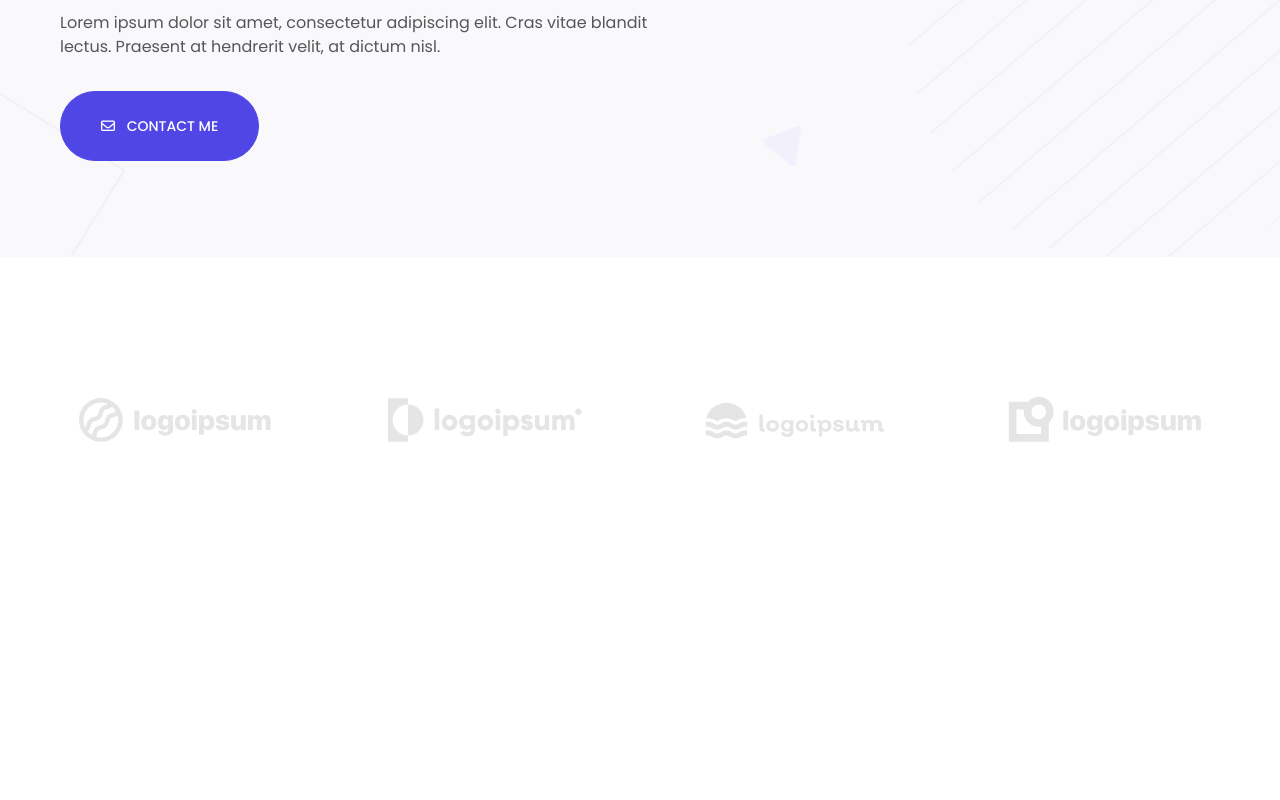
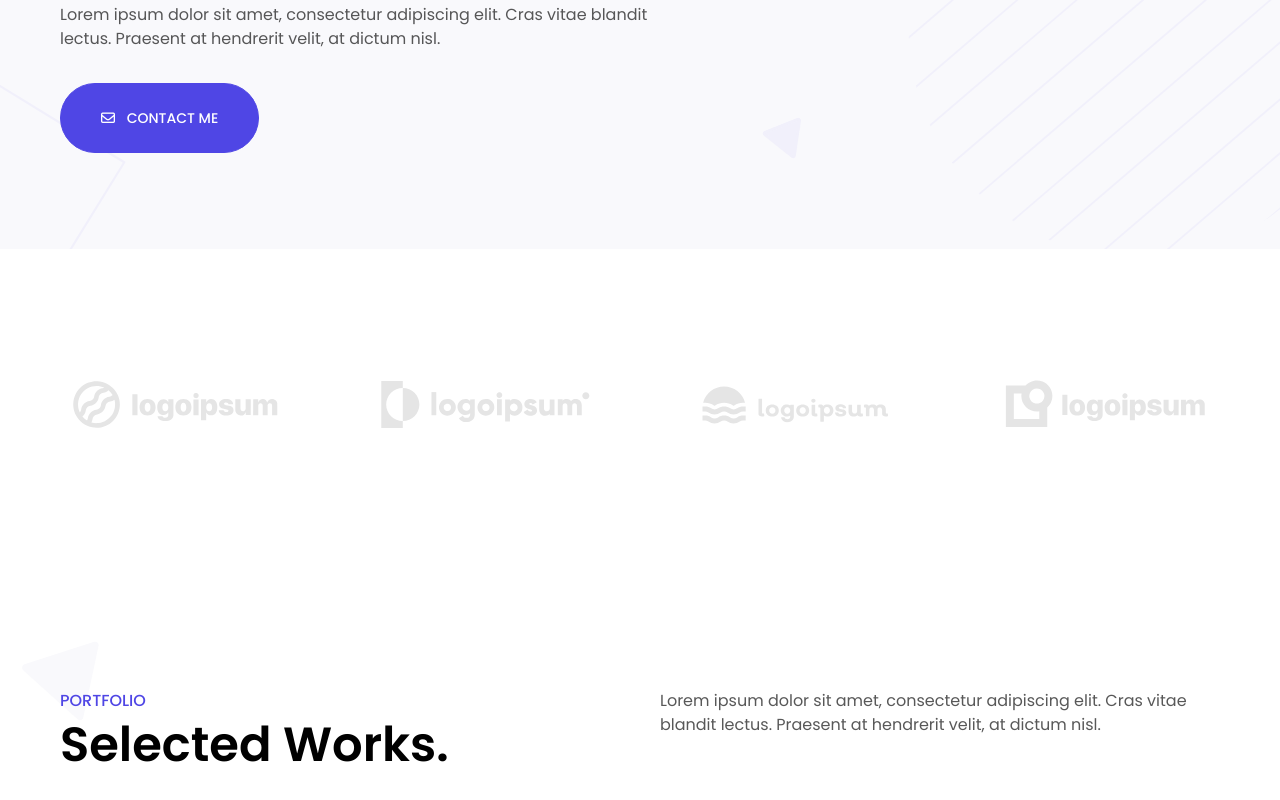
Before and after one commit to lyonsun/nextjs-blog, a Next.js app: page / in a window 1280 px wide. Shown: the part 1980-2780 px from the top of the page. Before the commit the page ends 2570 px from the top, so only its background shows below. Built offline with nearby package versions, Linux system fonts and the light colour scheme.

Commit message:
add portfolio element. styling changes to header, about, clients, hero and service elements.

```diff
--- a/components/header.js
+++ b/components/header.js
@@ -29,7 +29,7 @@ export default function Header() {
             <div className='relative px-5 py-8 max-w-[1200px] mx-auto flex justify-between items-center uppercase'>
                 <Link href='/'>
                     <a className='text-primary-600 font-semibold flex gap-1 items-center mr-4 h-9'>
-                        <span className='text-white bg-primary-600 text-xs rounded-full w-5 h-5 inline-flex justify-center items-center'>O</span> bserver
+                        <span className='text-white bg-primary-600 text-xs rounded-full w-5 h-5 inline-flex justify-center items-center'>B</span> utterfly
                     </a>
                 </Link>
                 <nav className='hidden md:flex gap-12 text-sm tracking-widest'>
--- a/components/layout.js
+++ b/components/layout.js
@@ -7,7 +7,7 @@ export default function Layout({ children }) {
         <>
             <Head>
                 <meta name="description" content="I'm a web developer based in Espoo. I'm passionate about building web applications and solving problems." />
-                <title>Observer - Liang Sun's Protfolio</title>
+                <title>Butterfly - Liang Sun's Protfolio</title>
             </Head>
             <Header />
             <main className='mt-[100px]'>{children}</main>
--- a/elements/about.js
+++ b/elements/about.js
@@ -9,7 +9,7 @@ export default function About() {
             <div className={styles["about__inner"]}>
                 <div className="px-5 py-24 max-w-[1200px] mx-auto">
                     <div className="about__content max-w-[600px] mx-auto md:mx-0 text-center md:text-left transition-all ease-in-out duration-300">
-                        <h2 className="uppercase text-primary-600 font-medium">Web Developer</h2>
+                        <h1 className="uppercase text-primary-600 font-medium">Web Developer</h1>
                         <div className="py-8 font-bold text-4xl leading-[60px] lg:text-6xl lg:leading-[78px] text-dark-gray transition-all ease-linear duration-300">Web Developer With 10 Years Of Experience.</div>
                         <div className="text-gray opacity-70">Lorem ipsum dolor sit amet, consectetur adipiscing elit. Cras vitae blandit lectus. Praesent at hendrerit velit, at dictum nisl.</div>
                         <div className="mt-8">
--- a/elements/clients.js
+++ b/elements/clients.js
@@ -2,20 +2,20 @@ import Image from "next/image";
 
 export default function Clients() {
     return (
-        <section className="clients">
-            <div className="max-w-[1200px] mx-auto my-32 px-5">
+        <section className="clients my-16 md:my-32">
+            <div className="max-w-[1200px] mx-auto px-5">
                 <div className="grid grid-cols-2 md:grid-cols-4 gap-7 md:gap-20">
-                    <div className="logo justify-self-center">
-                        <Image className="hover:brightness-50 transition ease-linear duration-300" width="200" height="70" src="/images/clients/logo-1.svg" alt="logo 1" />
+                    <div className="logo justify-self-center h-14 w-full max-w-[215px]">
+                        <Image className="hover:brightness-50 transition ease-linear duration-300" width="215" height="55" layout="responsive" src="/images/clients/logo-1.svg" alt="logo 1" />
                     </div>
-                    <div className="logo justify-self-center">
-                        <Image className="hover:brightness-50 transition ease-linear duration-300" width="200" height="70" src="/images/clients/logo-2.svg" alt="logo 2" />
+                    <div className="logo justify-self-center h-14 w-full max-w-[215px]">
+                        <Image className="hover:brightness-50 transition ease-linear duration-300" width="215" height="55" layout="responsive" src="/images/clients/logo-2.svg" alt="logo 2" />
                     </div>
-                    <div className="logo justify-self-center">
-                        <Image className="hover:brightness-50 transition ease-linear duration-300" width="200" height="70" src="/images/clients/logo-3.svg" alt="logo 3" />
+                    <div className="logo justify-self-center h-14 w-full max-w-[215px]">
+                        <Image className="hover:brightness-50 transition ease-linear duration-300" width="215" height="55" layout="responsive" src="/images/clients/logo-3.svg" alt="logo 3" />
                     </div>
-                    <div className="logo justify-self-center">
-                        <Image className="hover:brightness-50 transition ease-linear duration-300" width="200" height="70" src="/images/clients/logo-4.svg" alt="logo 4" />
+                    <div className="logo justify-self-center h-14 w-full max-w-[215px]">
+                        <Image className="hover:brightness-50 transition ease-linear duration-300" width="215" height="55" layout="responsive" src="/images/clients/logo-4.svg" alt="logo 4" />
                     </div>
                 </div>
             </div>
--- a/elements/hero.js
+++ b/elements/hero.js
@@ -22,9 +22,9 @@ export default function Hero() {
 
                 <div className="hero__image">
                     <div className="relative max-w-[500px] mx-auto">
-                        <Image width="500" height="500" layout="responsive" src="/images/avatar-bg.svg" alt="Avatar background frame" />
+                        <Image width="500" height="500" layout="responsive" priority={true} src="/images/avatar-bg.svg" alt="Avatar background frame" />
                         <div className="absolute top-[50%] left-[50%] translate-x-[-50%] translate-y-[-50%] w-5/6">
-                            <Image width="500" height="500" layout="responsive" objectFit="cover" objectPosition="center" className="rounded-full" src="/images/me.jpeg" alt="Liang Sun" />
+                            <Image width="500" height="500" layout="responsive" priority={true} objectFit="cover" objectPosition="center" className="rounded-full" src="/images/me.jpeg" alt="Liang Sun" />
                         </div>
                     </div>
                 </div>
--- /dev/null
+++ b/elements/portfolio.js
@@ -0,0 +1,60 @@
+import Image from "next/image"
+
+export default function Portfolio() {
+    return (
+        <section className="portfolio py-16 md:py-32">
+            <div className="max-w-[1200px] mx-auto px-5">
+                <div className="portfolio__heading grid grid-cols-1 md:grid-cols-2 gap-8 md:gap-10 text-center md:text-left mb-8 md:mb-12">
+                    <div className="heading-text relative">
+                        <div className="heading__image absolute top-[-48px] left-[50%] md:-left-10 z-[-1]">
+                            <Image width="80" height="80" layout="fixed" src="/images/triangle.svg" alt="Heading Background Image" />
+                        </div>
+                        <h1 className="uppercase font-medium text-primary-600">Portfolio</h1>
+                        <div className="font-semibold text-3xl lg:text-5xl leading-[56px] mt-2 mb-3">Selected Works.</div>
+                    </div>
+                    <div className="heading-description text-gray opacity-70">
+                        Lorem ipsum dolor sit amet, consectetur adipiscing elit. Cras vitae blandit lectus. Praesent at hendrerit velit, at dictum nisl.
+                    </div>
+                </div>
+                <div className="portfolio__list grid grid-cols-1 md:grid-cols-2 gap-8 md:gap-10">
+                    <div className="portfolio__card rounded-3xl shadow-2xl overflow-hidden hover:shadow-primary-100 hover:scale-[1.02] transition ease-linear duration-300">
+                        <div className="portfolio__featured-image w-full aspect-[3/2] bg-light-gray">
+                            <Image width="600" height="400" layout="responsive" src={`https://unsplash.it/id/${Math.floor(Math.random() * 100)}/400/200`} alt="Portfolio Image" />
+                        </div>
+                        <div className="portfolio__card-content px-12 py-8">
+                            <h2 className="text-xl font-medium mb-2">Creativa - Elementor Template Kit</h2>
+                            <div className="text-gray opacity-70">UI/UX Design</div>
+                        </div>
+                    </div>
+                    <div className="portfolio__card rounded-3xl shadow-2xl overflow-hidden hover:shadow-primary-100 hover:scale-[1.02] transition ease-linear duration-300">
+                        <div className="portfolio__featured-image w-full aspect-[3/2] bg-light-gray">
+                            <Image width="600" height="400" layout="responsive" src={`https://unsplash.it/id/${Math.floor(Math.random() * 100)}/400/200`} alt="Portfolio Image" />
+                        </div>
+                        <div className="portfolio__card-content px-12 py-8">
+                            <h2 className="text-xl font-medium mb-2">Nusapp - Elementor Template Kit</h2>
+                            <div className="text-gray opacity-70">UI/UX Design</div>
+                        </div>
+                    </div>
+                    <div className="portfolio__card rounded-3xl shadow-2xl overflow-hidden hover:shadow-primary-100 hover:scale-[1.02] transition ease-linear duration-300">
+                        <div className="portfolio__featured-image w-full aspect-[3/2] bg-light-gray">
+                            <Image width="600" height="400" layout="responsive" src={`https://unsplash.it/id/${Math.floor(Math.random() * 100)}/400/200`} alt="Portfolio Image" />
+                        </div>
+                        <div className="portfolio__card-content px-12 py-8">
+                            <h2 className="text-xl font-medium mb-2">Webina - Elementor Template Kit</h2>
+                            <div className="text-gray opacity-70">UI/UX Design</div>
+                        </div>
+                    </div>
+                    <div className="portfolio__card rounded-3xl shadow-2xl overflow-hidden hover:shadow-primary-100 hover:scale-[1.02] transition ease-linear duration-300">
+                        <div className="portfolio__featured-image w-full aspect-[3/2] bg-light-gray">
+                            <Image width="600" height="400" layout="responsive" src={`https://unsplash.it/id/${Math.floor(Math.random() * 100)}/400/200`} alt="Portfolio Image" />
+                        </div>
+                        <div className="portfolio__card-content px-12 py-8">
+                            <h2 className="text-xl font-medium mb-2">Marketin - Elementor Template Kit</h2>
+                            <div className="text-gray opacity-70">UI/UX Design</div>
+                        </div>
+                    </div>
+                </div>
+            </div>
+        </section>
+    )
+}
--- a/elements/service.js
+++ b/elements/service.js
@@ -9,7 +9,7 @@ export default function Service() {
                 </div>
                 <div className="heading__text">
                     <h1 className="uppercase font-medium text-primary-600">Services</h1>
-                    <div className="font-semibold text-5xl leading-[56px] mt-2 mb-3">What I Do For My Customer.</div>
+                    <div className="font-semibold text-3xl lg:text-5xl leading-[56px] mt-2 mb-3">What I Do For My Customer.</div>
                     <div className="text-gray opacity-70 max-w-xl mx-auto">Lorem ipsum dolor sit amet, consectetur adipiscing elit. Cras vitae blandit lectus. Praesent at hendrerit velit, at dictum nisl.</div>
                 </div>
             </div>
--- a/next.config.js
+++ b/next.config.js
@@ -5,4 +5,7 @@ module.exports = {
         defaultLocale: "en",
     },
     reactStrictMode: true,
+    images: {
+        domains: ['unsplash.it'],
+    },
 };
--- a/pages/index.js
+++ b/pages/index.js
@@ -4,6 +4,7 @@ import Experience from "../elements/experience";
 import Service from "../elements/service";
 import About from "../elements/about";
 import Clients from "../elements/clients";
+import Portfolio from "../elements/portfolio";
 
 const Home = () => {
   return (
@@ -13,6 +14,7 @@ const Home = () => {
       <Service />
       <About />
       <Clients />
+      <Portfolio />
     </Layout>
   )
 }
--- a/tailwind.config.js
+++ b/tailwind.config.js
@@ -15,6 +15,7 @@ module.exports = {
       'white': colors.white,
       'neutral': '#f9f9fc',
       'dark-gray': '#333333',
+      'light-gray': '#c4c4c4',
       'gray': '#121212'
     }
   },
```
